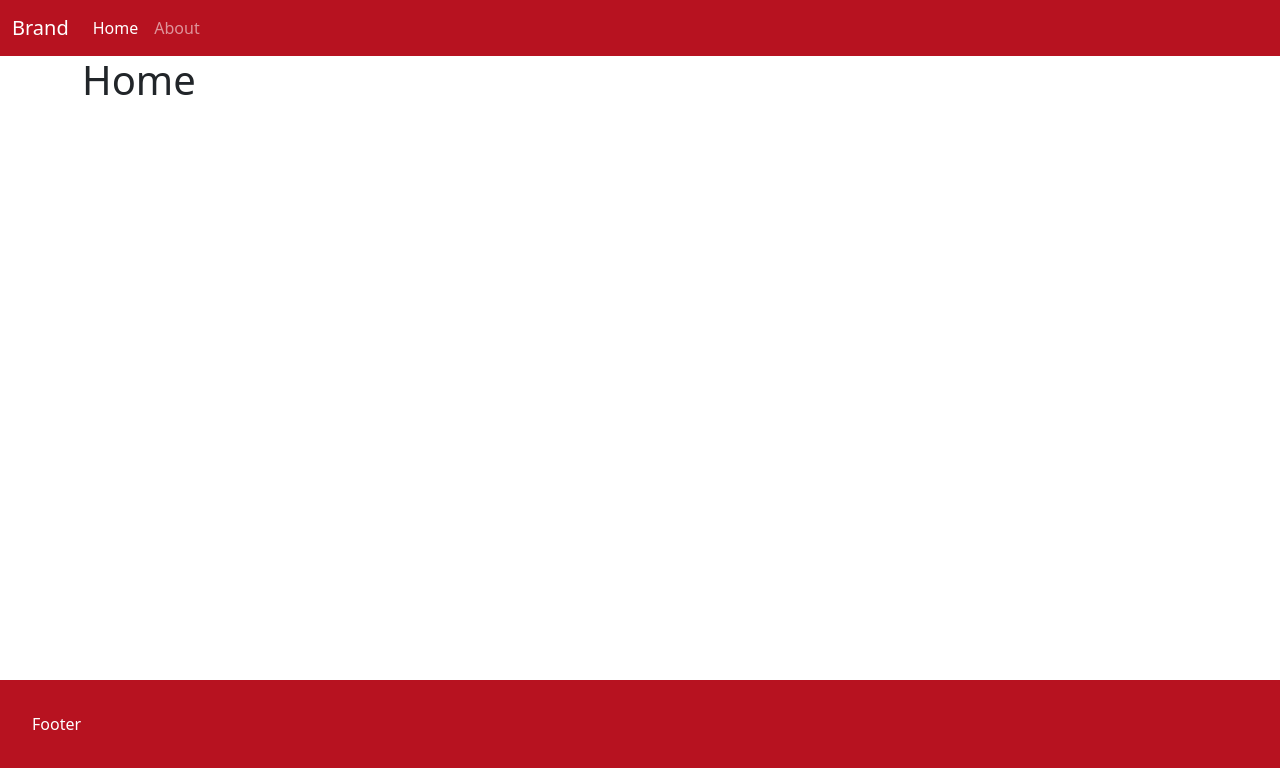
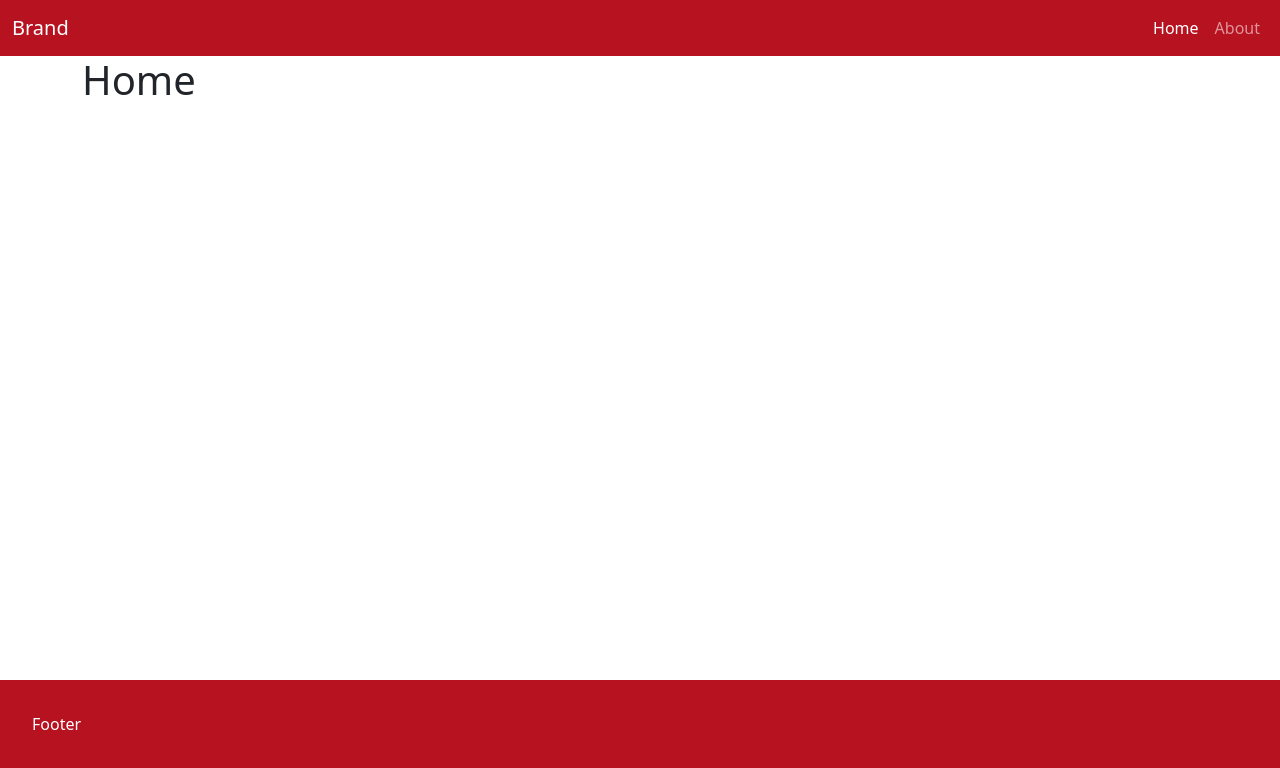
Before and after one commit to adam-lafontaine/WebDevSandbox, a Vue app in the folder VitePinaBootstrap/: page / in a window 1280 px wide. Shown: the top 768 px of the page. Built offline with nearby package versions, Linux system fonts and the light colour scheme.

Commit message:
right-align menu

```diff
--- a/VitePinaBootstrap/src/components/Footer.vue
+++ b/VitePinaBootstrap/src/components/Footer.vue
@@ -18,4 +18,11 @@ const data = ref("Footer");
 
 <style lang="css">
 
+.footer-padded {
+    padding-top: 2rem;
+    padding-bottom: 4rem;
+    padding-left: 2rem;
+    padding-right: 2rem;
+}
+
 </style>
--- a/VitePinaBootstrap/src/components/Navbar.vue
+++ b/VitePinaBootstrap/src/components/Navbar.vue
@@ -1,5 +1,8 @@
 <script setup lang="ts">
 import { ref } from "vue";
+
+
+const brand = "Brand";
 
 
 const menu_items = ref([
@@ -13,6 +16,7 @@ const menu_items = ref([
 <template>
 <nav class="navbar bg-primary navbar-expand-lg" data-bs-theme="dark">
     <div class="container-fluid">
+        <RouterLink class="navbar-brand" :to="{name: 'home'}">{{ brand }}</RouterLink>
         <button
             class="navbar-toggler"
             type="button"
@@ -25,10 +29,9 @@ const menu_items = ref([
             <span class="navbar-toggler-icon"></span>
         </button>
         <div class="collapse navbar-collapse" id="navbarLinks">
-            <a class="navbar-brand d-none d-lg-block" href="#">Brand</a>
-            <ul class="navbar-nav" v-for="item in menu_items" :key="item.id">
-                <li class="nav-item">
-                    <RouterLink class="nav-link" :to="item.route">{{ item.label }}</RouterLink>
+            <ul class="navbar-nav ms-auto">
+                <li class="nav-item" v-for="item in menu_items" :key="item.id">
+                    <RouterLink class="nav-link text-end" :to="item.route">{{ item.label }}</RouterLink>
                 </li>
             </ul>
         </div>
--- a/VitePinaBootstrap/src/styles/style.css
+++ b/VitePinaBootstrap/src/styles/style.css
@@ -2,11 +2,3 @@
 .text-white {
     color: white;
 }
-
-
-.footer-padded {
-    padding-top: 2rem;
-    padding-bottom: 4rem;
-    padding-left: 2rem;
-    padding-right: 2rem;
-}
```
